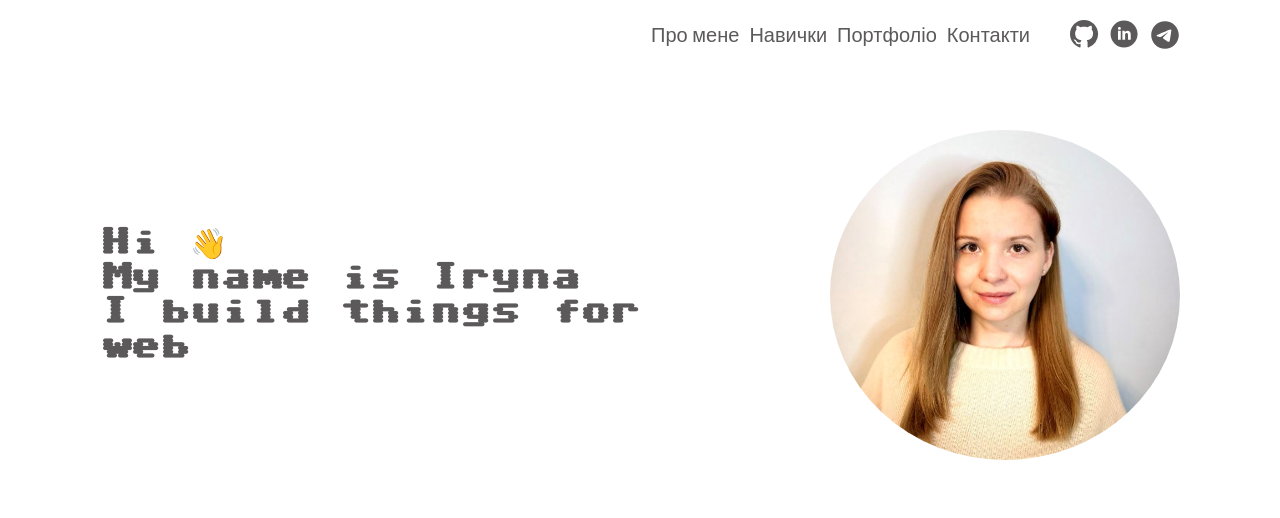
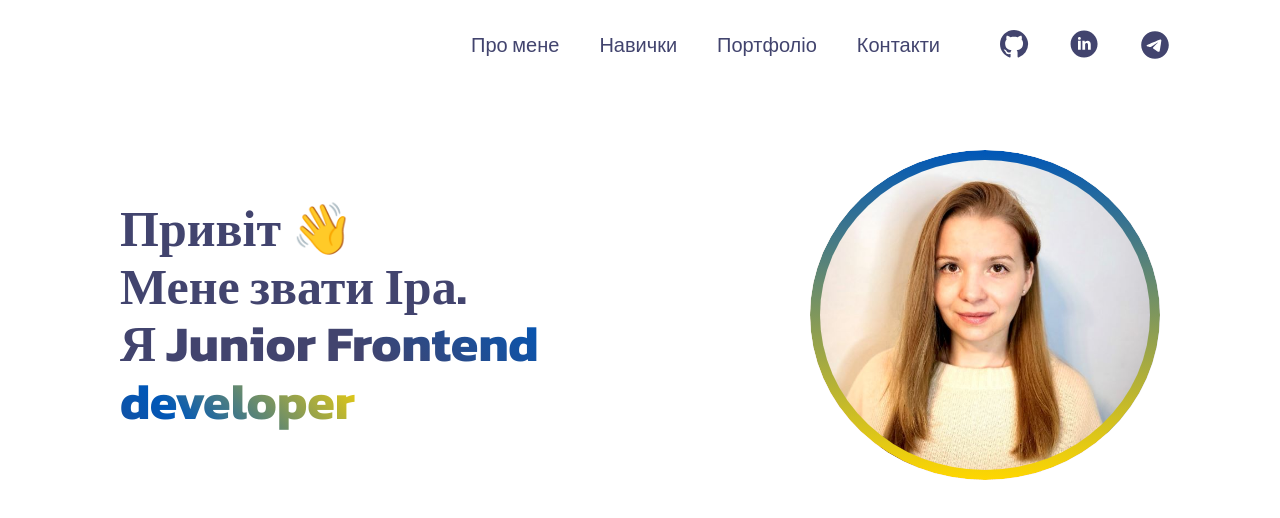
Before and after one commit to IamIrynaPopova/portfolio, a React app: page / in a window 1280 px wide. Shown: the top 518 px of the page. Built offline with nearby package versions, Linux system fonts and the light colour scheme.

Commit message:
added gradient

```diff
--- a/src/components/Hero.js
+++ b/src/components/Hero.js
@@ -6,9 +6,10 @@ const Hero = () => {
       <div className="hero">
         <div className="hero__title-wrapper">
           <h1 className="hero__title">
-            Hi 👋
-            <br />
-            My name is Iryna <br />I build things for web
+            Привіт 👋
+            <br /> Мене звати Іра.
+            <br /> Я{" "}
+            <span className="hero__title-name">Junior Frontend developer</span>
           </h1>
         </div>
         <div className="hero__img-wrapper">
--- a/src/styles/common.scss
+++ b/src/styles/common.scss
@@ -21,7 +21,7 @@
 }
 
 body {
-  color: #5b5959;
+  color:  #42446e;
   font-family: "Kanit-Light", sans-serif;
 }
 
--- a/src/styles/header.scss
+++ b/src/styles/header.scss
@@ -1,9 +1,8 @@
 .section-header {
-    padding: 20px 0;
+  padding: 20px 0;
 }
 
 .header {
-
 }
 
 .nav {
@@ -20,10 +19,11 @@
 .nav__list__item {
   font-size: 20px;
   cursor: pointer;
+  padding: 10px;
 }
 
 .nav__list__item:not(:last-child) {
-  margin-right: 10px;
+  margin-right: 20px;
 }
 
 .nav__contacts {
@@ -32,10 +32,11 @@
 }
 
 .nav__contacts__item {
+  padding: 10px;
 }
 
 .nav__contacts__item:not(:last-child) {
-  margin-right: 10px;
+  margin-right: 20px;
 }
 
 .nav__contacts__link {
@@ -47,7 +48,7 @@
 .nav__contacts__svg {
   width: 30px;
   height: 30px;
-  fill: #5b5959;
+  fill: #42446e;;
 }
 
 .human {
--- a/src/styles/hero.scss
+++ b/src/styles/hero.scss
@@ -5,22 +5,38 @@
 .hero {
   display: flex;
   align-items: center;
+  justify-content: space-around;
 }
 
 .hero__title-wrapper {
-  margin-right: auto;
-  width: 640px;
+  width: 650px;
 }
 
 .hero__title {
-  font-family: "Sixtyfour";
-  font-size: 30px;
-  //  color: rgb(66, 68, 110);
+  font-family: "Kanit-Bold";
+  font-size: 50px;
+}
+
+.hero__title-name {
+  background: linear-gradient(45deg, #42446e 33%, #0057b8 66%, #ffd700);
+  -webkit-background-clip: text;
+  -webkit-text-fill-color: transparent;
 }
 
 .hero__img-wrapper {
+  position: relative;
   border-radius: 50%;
   overflow: hidden;
+}
+.hero__img-wrapper::before {
+  content: "";
+  position: absolute;
+  inset: 0;
+  border-radius: 50%;
+  padding: 10px;
+  background: linear-gradient(to top, #ffd700, #0057b8);
+  -webkit-mask: linear-gradient(#fff 0 0) content-box, linear-gradient(#fff 0 0);
+  mask-composite: exclude;
 }
 
 .hero__img {
--- a/src/template.html
+++ b/src/template.html
@@ -1,5 +1,5 @@
 <!DOCTYPE html>
-<html lang="en">
+<html lang="ua">
   <head>
     <meta charset="UTF-8" />
     <meta name="viewport" content="width=device-width, initial-scale=1.0" />
```
